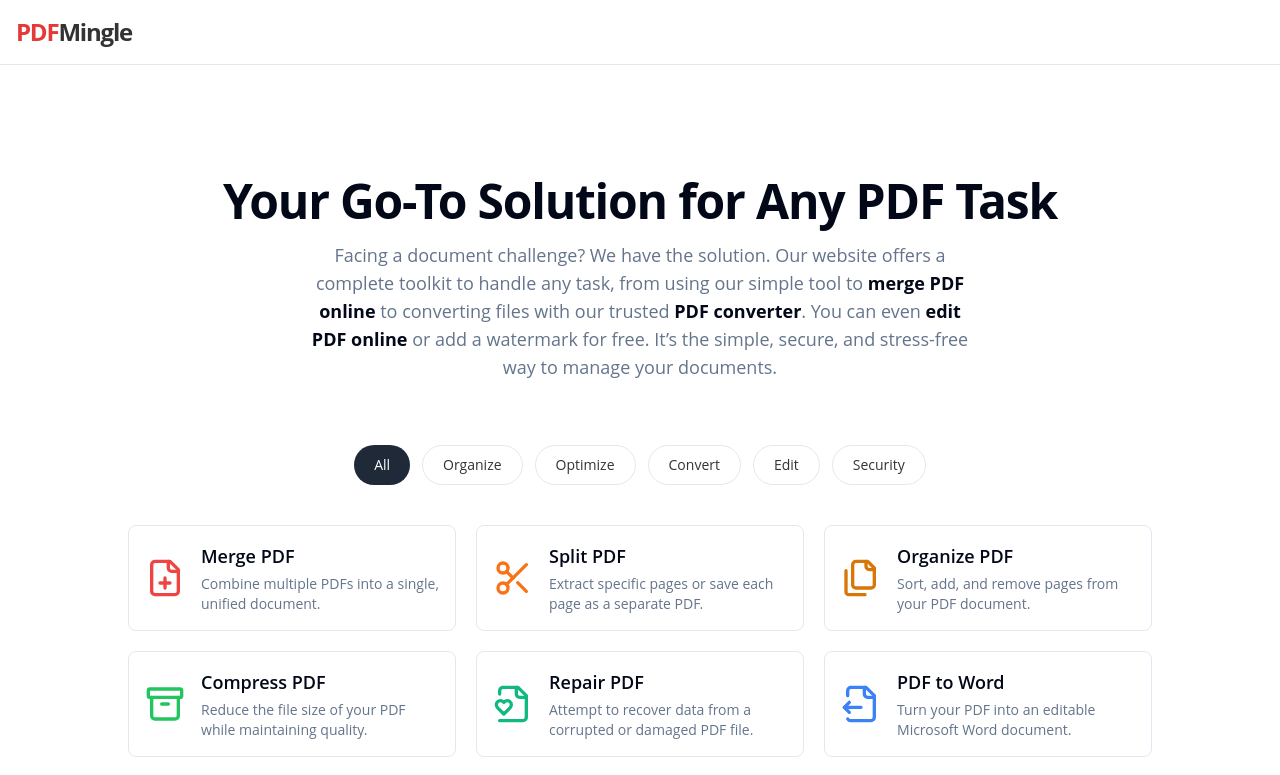
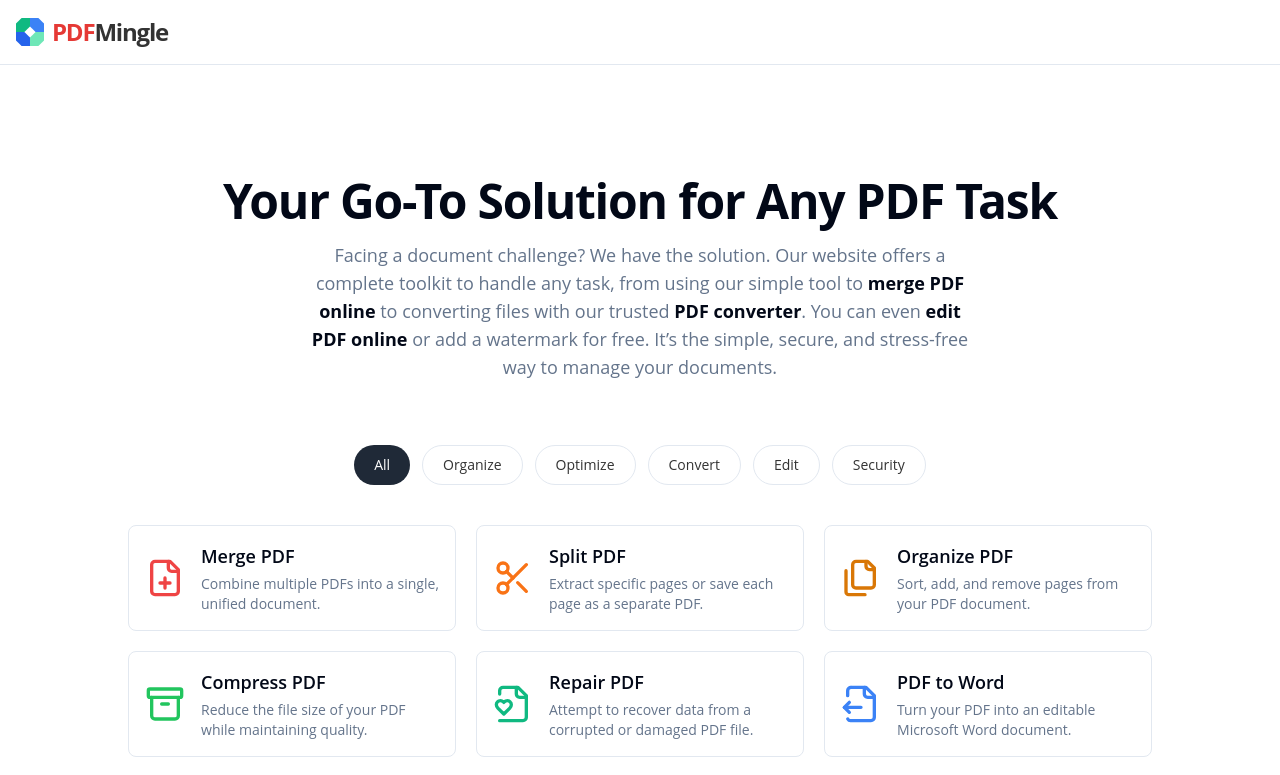
Before and after one commit to widhia-solanki/Pdfmingle, a Next.js app: page / in a window 1280 px wide. Shown: the top 775 px of the page. Built offline with nearby package versions, Linux system fonts and the light colour scheme.

Commit message:
Update PDFMingleLogo.tsx

```diff
--- a/src/components/PDFMingleLogo.tsx
+++ b/src/components/PDFMingleLogo.tsx
@@ -1,8 +1,12 @@
-import Link from 'next/link'; // 1. CORRECT IMPORT for Next.js
+import Link from 'next/link';
+import { PDFMingleIcon } from './PDFMingleIcon'; // 1. Import the new icon
 
 export const PDFMingleLogo = () => (
-  // 2. USE 'href' INSTEAD OF 'to'
-  <Link href="/" className="flex items-center text-2xl font-bold tracking-tighter text-ilovepdf-text no-underline">
-    <span className="text-ilovepdf-red">PDF</span>Mingle
+  // 2. Use Flexbox to align the icon and text
+  <Link href="/" className="flex items-center gap-2 text-2xl font-bold tracking-tighter text-ilovepdf-text no-underline">
+    <PDFMingleIcon className="h-7 w-7" /> {/* 3. Add the icon */}
+    <span>
+      <span className="text-ilovepdf-red">PDF</span>Mingle
+    </span>
   </Link>
 );
```
